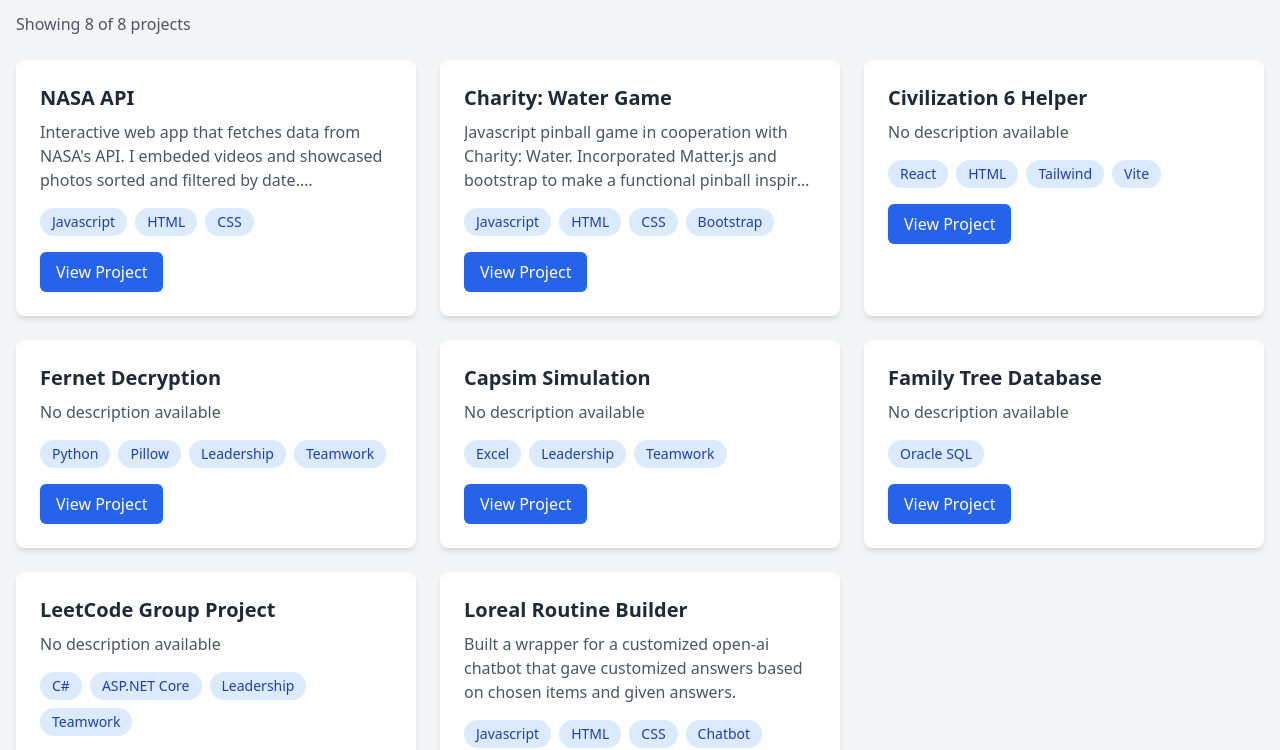
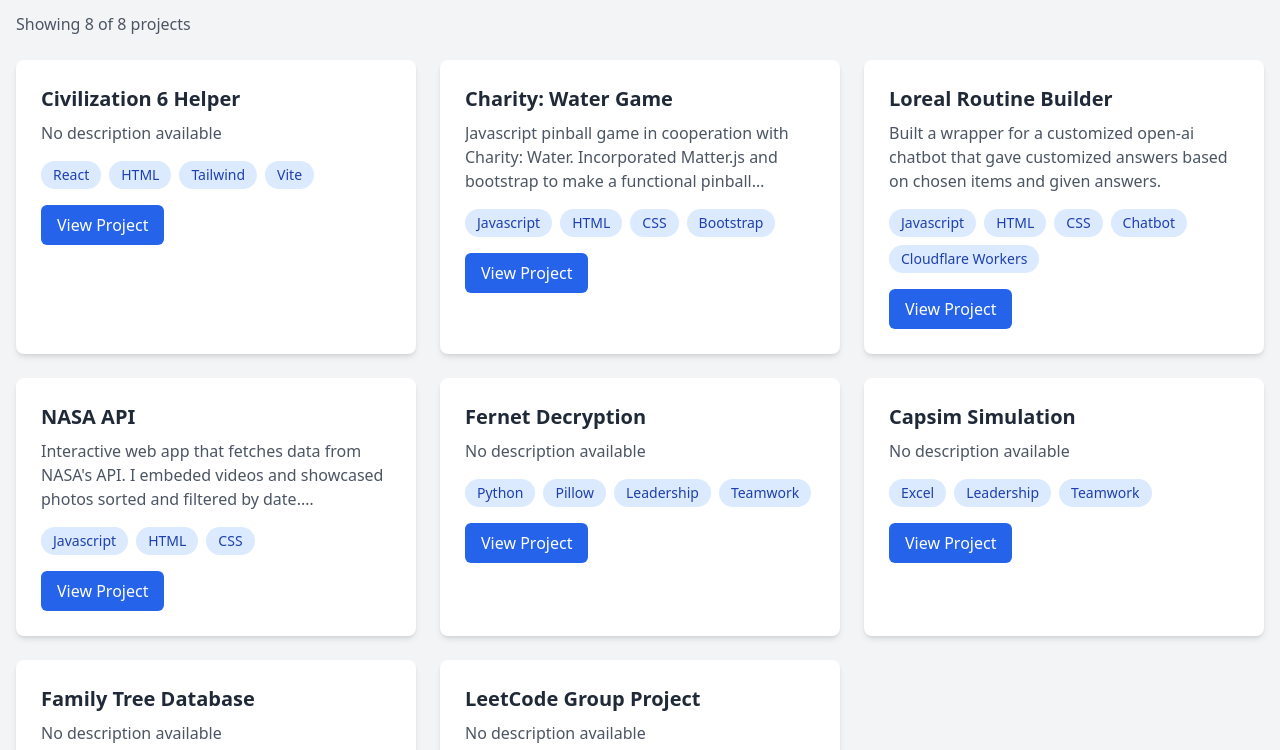
Before and after one commit to huntt3/Trevor-Hunt-Portfolio, a React (Vite) app in the folder Trevor-Hunt-Portfolio/: page / in a window 1280 px wide. Shown: the part 420-1170 px from the top of the page. Built offline with nearby package versions, Linux system fonts and the light colour scheme.

Commit message:
Added hover effects and changed order of projects

```diff
--- a/Trevor-Hunt-Portfolio/public/projectWebsites.json
+++ b/Trevor-Hunt-Portfolio/public/projectWebsites.json
@@ -1,10 +1,10 @@
 {
   "Projects": [
     {
-      "title": "NASA API",
-      "description": "Interactive web app that fetches data from NASA's API. I embeded videos and showcased photos sorted and filtered by date. Descriptions were shown in a modal when clicked.",
-      "toolsUsed": ["Javascript", "HTML", "CSS"],
-      "link": "https://github.com/huntt3/07-nasa-space-explorer",
+      "title": "Civilization 6 Helper",
+      "description": "",
+      "toolsUsed": ["React", "HTML", "Tailwind", "Vite"],
+      "link": "https://huntt3.github.io/Civ-6-Helper/",
       "image": ""
     },
     {
@@ -15,17 +15,30 @@
       "image": ""
     },
     {
-      "title": "Civilization 6 Helper",
-      "description": "",
-      "toolsUsed": ["React", "HTML", "Tailwind", "Vite"],
-      "link": "https://huntt3.github.io/Civ-6-Helper/",
+      "title": "Loreal Routine Builder",
+      "description": "Built a wrapper for a customized open-ai chatbot that gave customized answers based on chosen items and given answers.",
+      "toolsUsed": [
+        "Javascript",
+        "HTML",
+        "CSS",
+        "Chatbot",
+        "Cloudflare Workers"
+      ],
+      "link": "https://huntt3.github.io/09-prj-loreal-routine-builder/",
+      "image": ""
+    },
+    {
+      "title": "NASA API",
+      "description": "Interactive web app that fetches data from NASA's API. I embeded videos and showcased photos sorted and filtered by date. Descriptions were shown in a modal when clicked.",
+      "toolsUsed": ["Javascript", "HTML", "CSS"],
+      "link": "https://huntt3.github.io/07-nasa-space-explorer/",
       "image": ""
     },
     {
       "title": "Fernet Decryption",
       "description": "",
       "toolsUsed": ["Python", "Pillow", "Leadership", "Teamwork"],
-      "link": "https://huntt3.github.io/06-Charity-water-game/",
+      "link": "https://github.com/huntt3/Cat_FinalProject",
       "image": ""
     },
     {
@@ -48,13 +61,6 @@
       "toolsUsed": ["C#", "ASP.NET Core", "Leadership", "Teamwork"],
       "link": "https://github.com/huntt3/LeetCode-Group-Project",
       "image": ""
-    },
-    {
-      "title": "Loreal Routine Builder",
-      "description": "Built a wrapper for a customized open-ai chatbot that gave customized answers based on chosen items and given answers.",
-      "toolsUsed": ["Javascript", "HTML", "CSS", "Chatbot"],
-      "link": "https://huntt3.github.io/09-prj-loreal-routine-builder/",
-      "image": ""
     }
   ]
 }
--- a/Trevor-Hunt-Portfolio/src/components/CertificationCard.tsx
+++ b/Trevor-Hunt-Portfolio/src/components/CertificationCard.tsx
@@ -9,7 +9,7 @@ const CertificationCard: React.FC<CertificationCardProps> = ({
   certification,
 }) => {
   return (
-    <div className="bg-white rounded-lg shadow-md hover:shadow-lg transition-shadow duration-300 overflow-hidden">
+    <div className="bg-white rounded-lg shadow-md hover:shadow-lg transition-shadow duration-300 overflow-hidden border border-transparent hover:border-green-400 transform hover:scale-105 transition-transform duration-200">
       {certification.image && (
         <div className="h-48 bg-gray-200 flex items-center justify-center">
           <img
--- a/Trevor-Hunt-Portfolio/src/components/ProjectCard.tsx
+++ b/Trevor-Hunt-Portfolio/src/components/ProjectCard.tsx
@@ -7,7 +7,7 @@ interface ProjectCardProps {
 
 const ProjectCard: React.FC<ProjectCardProps> = ({ project }) => {
   return (
-    <div className="bg-white rounded-lg shadow-md hover:shadow-lg transition-shadow duration-300 overflow-hidden">
+    <div className="bg-white rounded-lg shadow-md hover:shadow-lg transition-shadow duration-300 overflow-hidden border border-transparent hover:border-blue-400 transform hover:scale-105 transition-transform duration-200">
       {project.image && (
         <div className="h-48 bg-gray-200 flex items-center justify-center">
           <img
```
